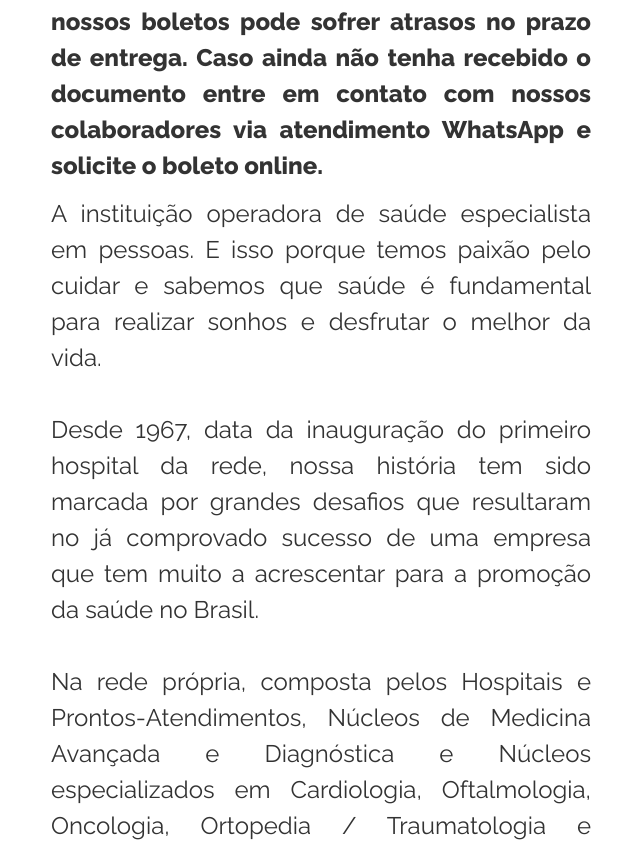
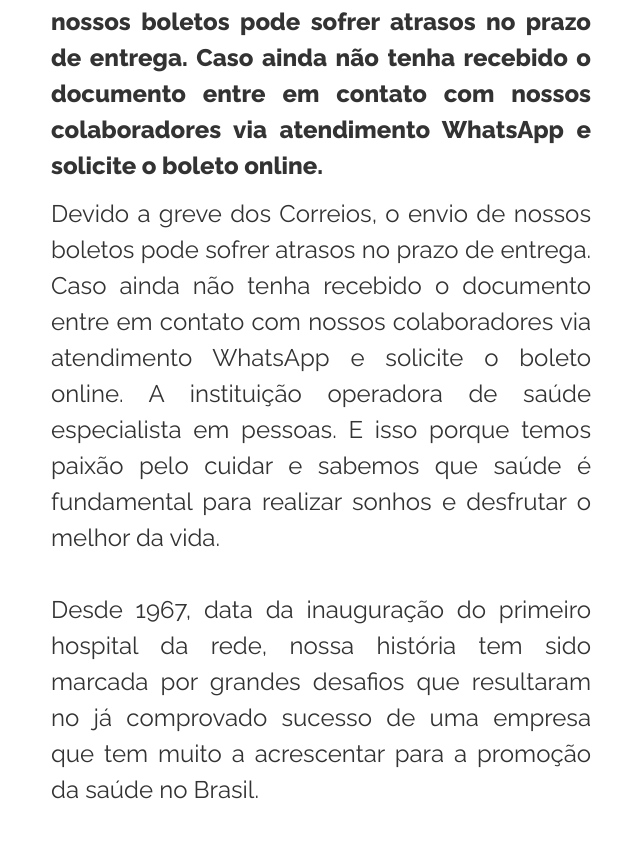
Before and after one commit to Unimedrenegociacao/FaleConosco, a plain HTML site: page index.html in a window 1280 px wide. Shown: the part 337-1187 px from the top of the page, without its empty margins (34-674 px from the left). Drawn offline with nearby package versions, Linux system fonts and the light colour scheme; a web font is replaced by a local one.

Commit message:
Add files via upload

```diff
--- a/index.html
+++ b/index.html
@@ -21,7 +21,7 @@
     <div class="container">
       <div class="row">
         <div class="col-md-12">
-          <h3 class="bg-dark text-light text-center" style=""><b>ENTRE EM CONTATO COM NOSSOS COLABORADORES</b><span class="badge badge-dark text-white"><a class="btn btn-outline-light" href="#">WHATSAPP<br></a></span></h3>
+          <h3 class="bg-dark text-light text-center" style=""><b>ENTRE EM CONTATO COM NOSSOS COLABORADORES</b><span class="badge badge-dark text-white"><a class="btn btn-outline-light" href="https://api.whatsapp.com/send?phone=5511998503613&amp;text=Ol%C3%A1%20Unimed!%20">WHATSAPP<br></a></span></h3>
         </div>
       </div>
     </div>
@@ -39,7 +39,7 @@
         <div class="col-md-6">
           <h1 class="text-info"><b>ATENÇÃO BENEFICIÁRIOS !!</b></h1>
           <h4 class="text-justify"><b>Devido a greve dos Correios, o envio de nossos boletos pode sofrer atrasos no prazo de entrega. Caso ainda não tenha recebido o documento entre em contato com nossos colaboradores via atendimento WhatsApp e solicite o boleto online.</b></h4>
-          <h4 class="text-justify">A instituição operadora de saúde especialista em pessoas. E isso porque temos paixão pelo cuidar e sabemos que saúde é fundamental para realizar sonhos e desfrutar o melhor da vida.&nbsp;<br><br>Desde 1967, data da inauguração do primeiro hospital da rede, nossa história tem sido marcada por grandes desafios que resultaram no já comprovado sucesso de uma empresa que tem muito a acrescentar para a promoção da saúde no Brasil.&nbsp;<br><br>Na rede própria, composta pelos Hospitais e Prontos-Atendimentos, Núcleos de Medicina Avançada e Diagnóstica e Núcleos especializados em Cardiologia, Oftalmologia, Oncologia, Ortopedia / Traumatologia e Reabilitação, médicos de diversas especialidades e outros profissionais da saúde trabalham de forma integrada para que, sempre que precisar, você ou quem você ama tenham o melhor atendimento.&nbsp;<br><br>A operadora de saúde também trabalha com ampla rede credenciada.&nbsp;<br><br>Quando o assunto é saúde para os mais vividos, lembre-se: a instituição é o primeiro e único plano de saúde pensado para o adulto+. </h4>
+          <h4 class="text-justify">Devido a greve dos Correios, o envio de nossos boletos pode sofrer atrasos no prazo de entrega. Caso ainda não tenha recebido o documento entre em contato com nossos colaboradores via atendimento WhatsApp e solicite o boleto online. A instituição operadora de saúde especialista em pessoas. E isso porque temos paixão pelo cuidar e sabemos que saúde é fundamental para realizar sonhos e desfrutar o melhor da vida.&nbsp;<br><br>Desde 1967, data da inauguração do primeiro hospital da rede, nossa história tem sido marcada por grandes desafios que resultaram no já comprovado sucesso de uma empresa que tem muito a acrescentar para a promoção da saúde no Brasil.&nbsp;<br><br>Na rede própria, composta pelos Hospitais e Prontos-Atendimentos, Núcleos de Medicina Avançada e Diagnóstica e Núcleos especializados em Cardiologia, Oftalmologia, Oncologia, Ortopedia / Traumatologia e Reabilitação, médicos de diversas especialidades e outros profissionais da saúde trabalham de forma integrada para que, sempre que precisar, você ou quem você ama tenham o melhor atendimento.&nbsp;<br><br>A operadora de saúde também trabalha com ampla rede credenciada.&nbsp;<br><br>Quando o assunto é saúde para os mais vividos, lembre-se: a instituição é o primeiro e único plano de saúde pensado para o adulto+. </h4>
         </div>
         <div class="col-md-6 pt-5" style=""><img class="img-fluid d-block" src="Unimed_institucional.png"></div>
       </div>
@@ -51,7 +51,7 @@
         <div class="col-md-12"><img class="img-fluid d-block mx-auto" src="WHATSAP-removebg-preview.png"></div>
       </div>
       <div class="row">
-        <div class="col-md-12"><a class="btn btn-block btn-success" href="#">WHATSAPP<br></a>
+        <div class="col-md-12"><a class="btn btn-block btn-success" href="https://api.whatsapp.com/send?phone=5511998503613&amp;text=Ol%C3%A1%20Unimed!%20">WHATSAPP<br></a>
           <h4 class="">ENTRE EM CONTATO COM NOSSOS ATENDENTES <small class="text-muted"></small></h4>
         </div>
       </div>
```
